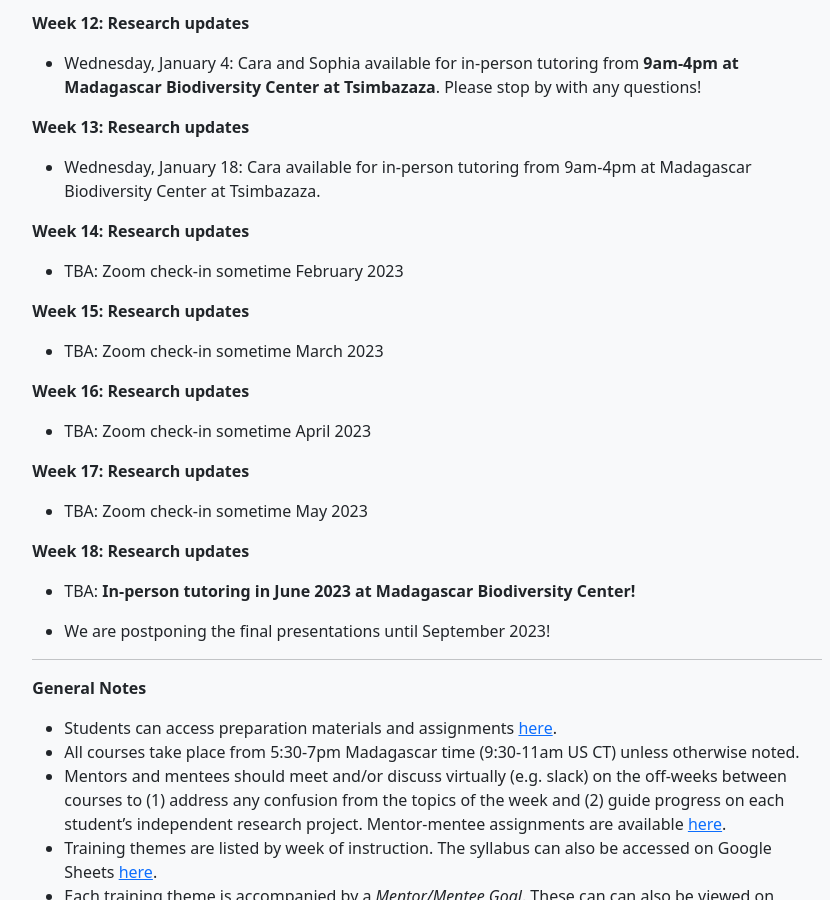
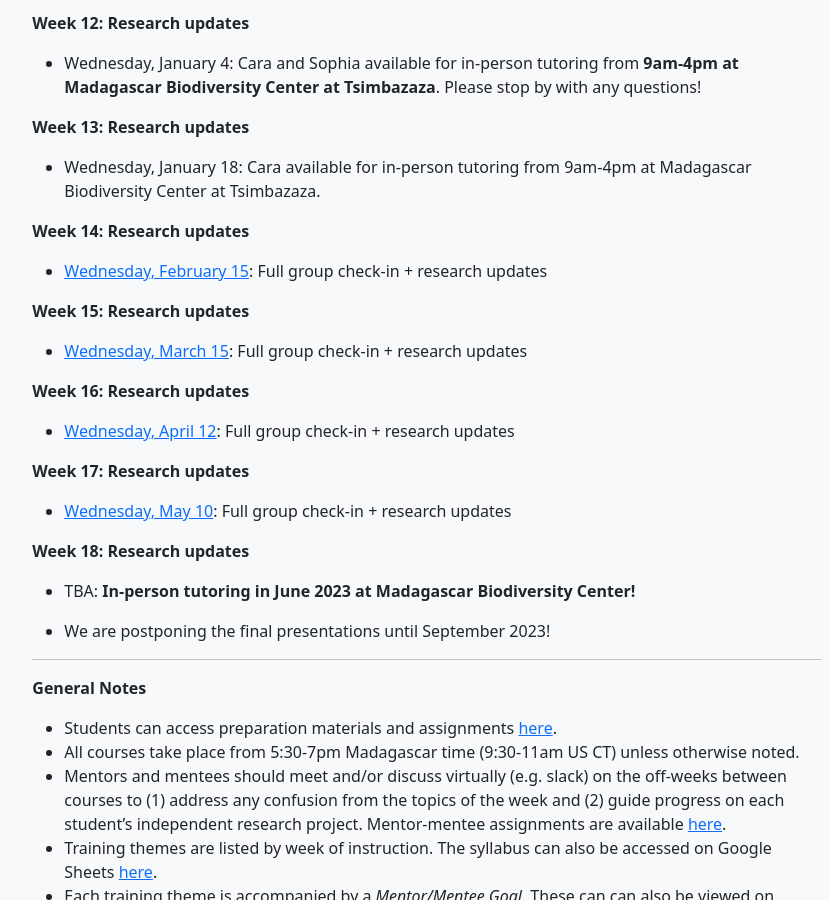
Before and after one commit to brooklabteam/coding4conservation, a Jekyll site: the page built from syllabus.md, in a window 1280 px wide and 900 px high, scrolled down 2381 px. Shown: the whole window, without its empty margins (213-1043 px from the left). Built offline with Jekyll 4.4.1, drawn with Linux system fonts in a browser that asks for light colours.

Commit message:
added zoom links for weeks 14-17 full group check-ins

```diff
--- a/syllabus.md
+++ b/syllabus.md
@@ -98,16 +98,16 @@
 * Wednesday, January 18: Cara available for in-person tutoring from 9am-4pm at Madagascar Biodiversity Center at Tsimbazaza.
 
 **Week 14: Research updates**
-* TBA: Zoom check-in sometime February 2023
+* [Wednesday, February 15](https://uchicagomedicine.zoom.us/j/95414698189?pwd=YkpEejJldU9hM1F1UW9YcWJBMGFUZz09): Full group check-in + research updates
 
 **Week 15: Research updates**
-* TBA: Zoom check-in sometime March 2023
+* [Wednesday, March 15](https://uchicagomedicine.zoom.us/j/95414698189?pwd=YkpEejJldU9hM1F1UW9YcWJBMGFUZz09): Full group check-in + research updates
 
 **Week 16: Research updates**
-* TBA: Zoom check-in sometime April 2023
+* [Wednesday, April 12](https://uchicagomedicine.zoom.us/j/95414698189?pwd=YkpEejJldU9hM1F1UW9YcWJBMGFUZz09): Full group check-in + research updates
 
 **Week 17: Research updates**
-* TBA: Zoom check-in sometime May 2023
+* [Wednesday, May 10](https://uchicagomedicine.zoom.us/j/95414698189?pwd=YkpEejJldU9hM1F1UW9YcWJBMGFUZz09): Full group check-in + research updates
 
 **Week 18: Research updates**
 * TBA: **In-person tutoring in June 2023 at Madagascar Biodiversity Center!**
```
Also changed, not shown: 1 other file.
